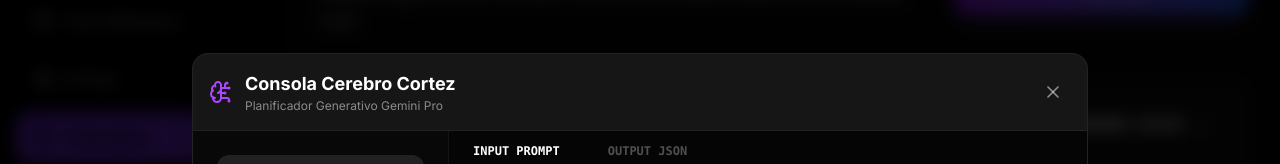
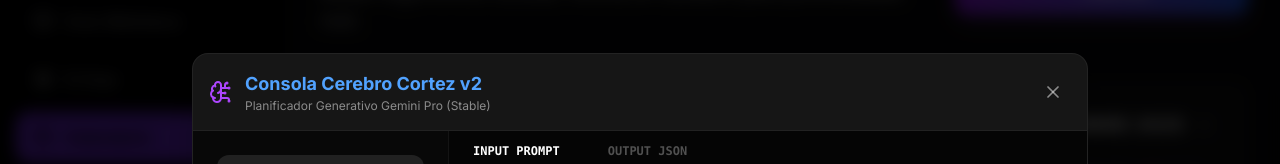
Before and after one commit to JhonJCP/studytemple, a Next.js app: page /calendar in a window 1280 px wide. Both pictures are taken after a click on the button "ACTIVAR CEREBRO CORTEZ". Shown: the part 166-330 px from the top of the page. Built offline with nearby package versions, Linux system fonts and the light colour scheme; no server answers.

Commit message:
Fix Brain UI: Clear diagnostics on new run and visual version bump to confirm deployment update

```diff
--- a/src/app/calendar/page.tsx
+++ b/src/app/calendar/page.tsx
@@ -56,6 +56,7 @@
 
     const handleBrainExecution = async () => {
         setBrainStatus('thinking');
+        setDiagnostics(undefined); // Clear previous logs
         // Call Server Action
         const result = await generateDeepPlan({
             startDate: "2025-12-15",
--- a/src/components/PlannerBrainConsole.tsx
+++ b/src/components/PlannerBrainConsole.tsx
@@ -51,8 +51,8 @@
                     <div className="flex items-center gap-3">
                         <BrainCircuit className={cn("w-6 h-6", status === 'thinking' ? "text-purple-400 animate-pulse" : "text-purple-500")} />
                         <div>
-                            <h3 className="text-lg font-bold text-white">Consola Cerebro Cortez</h3>
-                            <p className="text-xs text-white/50">Planificador Generativo Gemini Pro</p>
+                            <h3 className="text-lg font-bold text-blue-400">Consola Cerebro Cortez v2</h3>
+                            <p className="text-xs text-white/50">Planificador Generativo Gemini Pro (Stable)</p>
                         </div>
                     </div>
                     <button onClick={onClose} className="p-2 hover:bg-white/10 rounded-lg transition-colors">
```
